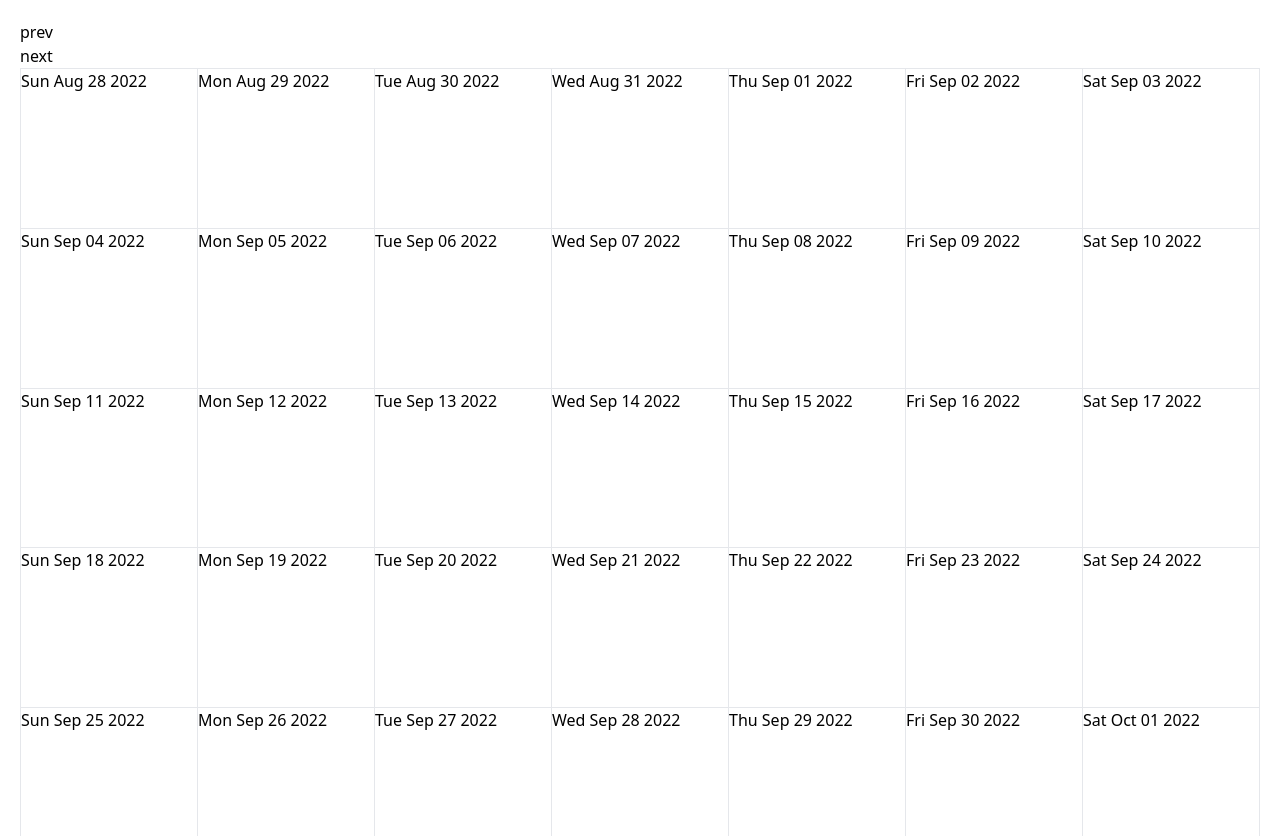
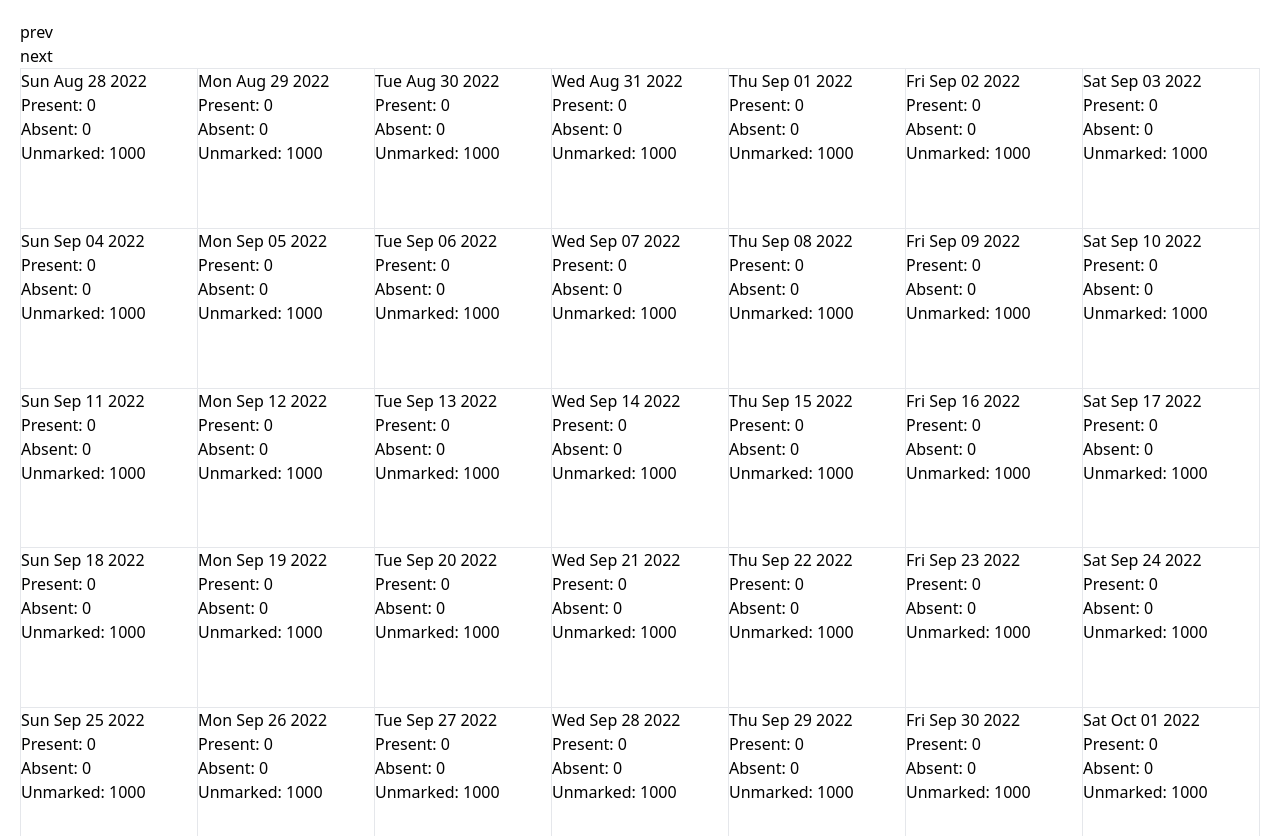
Before and after one commit to rgsk/students-dashboard, a Next.js app: page /attendances in a window 1280 px wide. Shown: the top 836 px of the page. Built offline with nearby package versions, Linux system fonts and the light colour scheme.

Commit message:
attendance monthly block

```diff
--- a/package.json
+++ b/package.json
@@ -10,7 +10,6 @@
   },
   "dependencies": {
     "date-fns": "^2.29.2",
-    "date-fns-tz": "^1.3.7",
     "next": "12.2.5",
     "react": "18.2.0",
     "react-dom": "18.2.0",
--- a/src/components/AttendancesPage/AttendancesPage.tsx
+++ b/src/components/AttendancesPage/AttendancesPage.tsx
@@ -1,10 +1,14 @@
+import queryStudents from 'components/StudentsPage/localUtils/queryStudents';
 import { addMonths } from 'date-fns';
-import { useCallback, useEffect, useMemo, useState } from 'react';
+import useAttendancesTable from 'hooks/useAttendancesTable';
+import { useCallback, useMemo, useState } from 'react';
+import generalUtils from 'utils/generalUtils';
 import getDatesForMonthView from './localUtils/getDatesForMonthView';
 
 interface IAttendancesPageProps {}
 const AttendancesPage: React.FC<IAttendancesPageProps> = ({}) => {
   const [currentlyViewedDate, setCurrentlyViewedDate] = useState(new Date());
+  const { attendances } = useAttendancesTable();
 
   const currentMonthDisplayedDates = useMemo(() => {
     return getDatesForMonthView({
@@ -21,6 +25,30 @@ const AttendancesPage: React.FC<IAttendancesPageProps> = ({}) => {
     setCurrentlyViewedDate(addMonths(currentlyViewedDate, 1));
   }, [currentlyViewedDate]);
 
+  const attendancesDetailsGroupedByDate = useMemo(() => {
+    const grouped: Record<string, { present: number; absent: number }> = {};
+    for (const { date, status } of attendances) {
+      if (grouped[date] === undefined) {
+        grouped[date] = {
+          present: 0,
+          absent: 0,
+        };
+      }
+      switch (status) {
+        case 'present': {
+          grouped[date].present++;
+          break;
+        }
+        case 'absent': {
+          grouped[date].absent++;
+          break;
+        }
+      }
+    }
+
+    return grouped;
+  }, [attendances]);
+
   return (
     <div className="px-5 pt-5">
       <div>
@@ -34,7 +62,14 @@ const AttendancesPage: React.FC<IAttendancesPageProps> = ({}) => {
       >
         {currentMonthDisplayedDates.map((date, i) => (
           <div key={i} className="bg-white">
-            {date.toDateString()}
+            <MonthlyBlock
+              date={date}
+              attendanceDetails={
+                attendancesDetailsGroupedByDate[
+                  generalUtils.getAttendanceDateString(date)
+                ] ?? { present: 0, absent: 0 }
+              }
+            />
           </div>
         ))}
       </div>
@@ -42,3 +77,26 @@ const AttendancesPage: React.FC<IAttendancesPageProps> = ({}) => {
   );
 };
 export default AttendancesPage;
+
+const totalStudents = queryStudents.getTotalNumberOfStudents();
+
+interface IMonthlyBlockProps {
+  attendanceDetails: { present: number; absent: number };
+  date: Date;
+}
+const MonthlyBlock: React.FC<IMonthlyBlockProps> = ({
+  attendanceDetails,
+  date,
+}) => {
+  return (
+    <div>
+      <p>{date.toDateString()}</p>
+      <p>Present: {attendanceDetails.present}</p>
+      <p>Absent: {attendanceDetails.absent}</p>
+      <p>
+        Unmarked:{' '}
+        {totalStudents - (attendanceDetails.present + attendanceDetails.absent)}
+      </p>
+    </div>
+  );
+};
--- a/src/components/StudentsPage/Pages/StudentAttendancePage.tsx
+++ b/src/components/StudentsPage/Pages/StudentAttendancePage.tsx
@@ -1,10 +1,10 @@
-import { useEffect, useMemo, useState } from 'react';
+import { useMemo, useState } from 'react';
 
 import queryStudents from '../localUtils/queryStudents';
-import { format } from 'date-fns';
 import RadioInput from './Children/RadioInput';
 import { TAttendanceStatus } from 'types/generalTypes';
 import useAttendancesTable from 'hooks/useAttendancesTable';
+import generalUtils from 'utils/generalUtils';
 interface IStudentAttendancePageProps {
   id: number;
 }
@@ -15,7 +15,7 @@ const StudentAttendancePage: React.FC<IStudentAttendancePageProps> = ({
     return queryStudents.getStudentById(id);
   }, [id]);
   const [attendanceDate, setAttendanceDate] = useState(() => {
-    return format(new Date(), 'yyyy-MM-dd');
+    return generalUtils.getAttendanceDateString(new Date());
   });
   const { markAttendance, getAttendance } = useAttendancesTable();
 
--- a/src/hooks/useAttendancesTable.ts
+++ b/src/hooks/useAttendancesTable.ts
@@ -1,34 +1,49 @@
-import { useCallback, useState } from 'react';
+import { useCallback, useMemo, useState } from 'react';
 import { TAttendance, TAttendanceStatus } from 'types/generalTypes';
 import useLocalStorage from './useLocalStorage';
 import useStateRef from './useStateRef';
 const formKey = (data: { studentId: number; date: string }) => {
   return JSON.stringify(data);
 };
+const parseKey: (key: string) => { studentId: number; date: string } = (
+  key
+) => {
+  return JSON.parse(key);
+};
 const useAttendancesTable = () => {
-  const [attendances, setAttendances] = useLocalStorage<
+  const [attendancesMap, setAttendancesMap] = useLocalStorage<
     Record<string, TAttendanceStatus>
-  >('attendances', {});
+  >('attendancesMap', {});
 
-  const attendancesRef = useStateRef(attendances);
+  const attendancesMapRef = useStateRef(attendancesMap);
 
   const markAttendance = useCallback(
     (attendance: TAttendance) => {
-      setAttendances({
-        ...attendancesRef.current,
+      setAttendancesMap({
+        ...attendancesMapRef.current,
         [formKey({ studentId: attendance.studentId, date: attendance.date })]:
           attendance.status,
       });
     },
-    [attendancesRef, setAttendances]
+    [attendancesMapRef, setAttendancesMap]
   );
   const getAttendance = useCallback(
     (data: { studentId: number; date: string }) => {
-      return attendances[formKey(data)] as TAttendanceStatus | undefined;
+      return attendancesMap[formKey(data)] as TAttendanceStatus | undefined;
     },
-    [attendances]
+    [attendancesMap]
   );
+  const attendances: TAttendance[] = useMemo(() => {
+    const table = Object.keys(attendancesMap).map((key) => {
+      return {
+        ...parseKey(key),
+        status: attendancesMap[key],
+      };
+    });
+    return table;
+  }, [attendancesMap]);
   return {
+    attendancesMap,
     attendances,
     markAttendance,
     getAttendance,
--- a/src/pages/attendances/index.tsx
+++ b/src/pages/attendances/index.tsx
@@ -1,5 +1,11 @@
-import AttendancesPage from 'components/AttendancesPage/AttendancesPage';
+import dynamic from 'next/dynamic';
 
+const AttendancesPage = dynamic(
+  () => import('components/AttendancesPage/AttendancesPage'),
+  {
+    ssr: false,
+  }
+);
 interface IAttendancesRouteProps {}
 const AttendancesRoute: React.FC<IAttendancesRouteProps> = ({}) => {
   return <AttendancesPage />;
--- /dev/null
+++ b/src/utils/generalUtils.ts
@@ -0,0 +1,9 @@
+import { format } from 'date-fns';
+
+const getAttendanceDateString = (dateInstance: Date) => {
+  return format(dateInstance, 'yyyy-MM-dd');
+};
+const generalUtils = {
+  getAttendanceDateString,
+};
+export default generalUtils;
```
